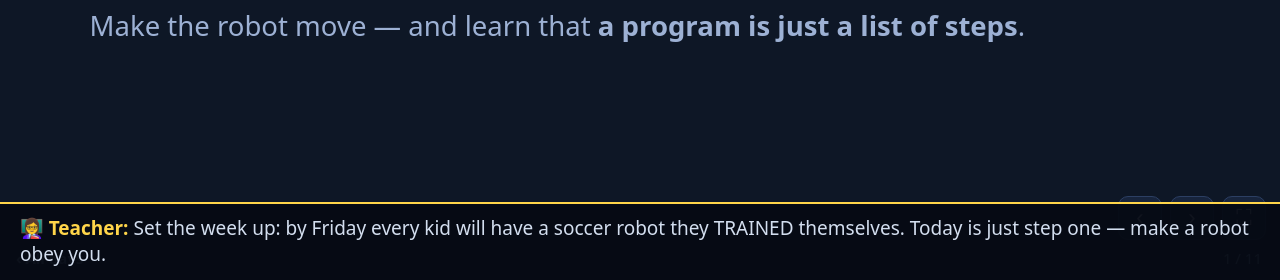
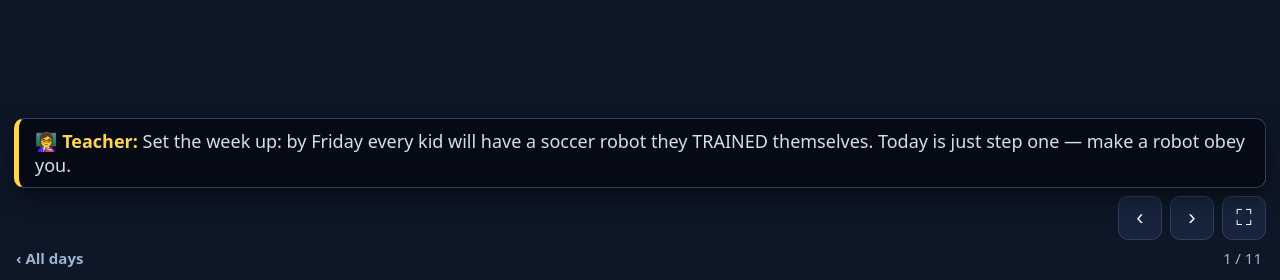
Before and after one commit to JamesDavid/cyd-GridBot, a plain HTML site: page docs/slides/day1.html in a window 1280 px wide. Shown: the part 520-800 px from the top of the page. Drawn offline with Linux system fonts and the light colour scheme.

Commit message:
Slides: lift the teacher-cue strip above the control buttons
The teacher note bar sat at the very bottom (z-index above the controls), so it
covered the prev/next/fullscreen buttons and the slide counter. It's now a
contained card floating ABOVE the bottom control row (the controls live in the
bottom ~84px), inset from the edges, with content padding raised so slide text
clears it. Nothing overlaps now.

Co-Authored-By: Claude Opus 4.8 (1M context) <noreply@anthropic.com>

```diff
--- a/docs/slides/slides.css
+++ b/docs/slides/slides.css
@@ -9,7 +9,7 @@ html,body{margin:0;height:100%;background:var(--bg);color:var(--ink);overflow:hi
   font-family:system-ui,-apple-system,"Segoe UI",Roboto,Helvetica,Arial,sans-serif}
 #deck{position:fixed;inset:0}
 .slide{position:absolute;inset:0;display:none;flex-direction:column;justify-content:center;
-  padding:6vh 7vw 11vh;opacity:0;transition:opacity .25s ease;overflow:auto}
+  padding:5vh 7vw 178px;opacity:0;transition:opacity .25s ease;overflow:auto}
 .slide.active{display:flex;opacity:1}
 
 .kicker{color:var(--accent);font-weight:800;letter-spacing:.14em;text-transform:uppercase;
@@ -74,8 +74,12 @@ td b{color:var(--ink)}
 .ctrls button{background:var(--panel);color:var(--ink);border:1px solid #2c3f63;border-radius:10px;
   width:44px;height:44px;font-size:22px;cursor:pointer;line-height:1}
 .ctrls button:hover{background:var(--panel2)}
-#note{position:fixed;left:0;right:0;bottom:0;background:rgba(7,11,20,.96);border-top:2px solid var(--accent);
-  padding:11px 20px 13px;font-size:clamp(13px,1.55vw,19px);color:#d3deef;z-index:45;display:none}
+/* The teacher cue floats as a contained strip ABOVE the control row (which lives in the
+   bottom ~84px), so it never covers the prev/next/fullscreen buttons or the counter. */
+#note{position:fixed;left:14px;right:14px;bottom:92px;background:rgba(7,11,20,.97);
+  border:1px solid #2c3f63;border-left:5px solid var(--accent);border-radius:10px;
+  padding:10px 16px;font-size:clamp(13px,1.5vw,18px);color:#d3deef;z-index:45;display:none;
+  max-height:78px;overflow:auto;box-shadow:0 8px 24px rgba(0,0,0,.5)}
 #note b{color:var(--accent)}
 
 /* index landing */
```
